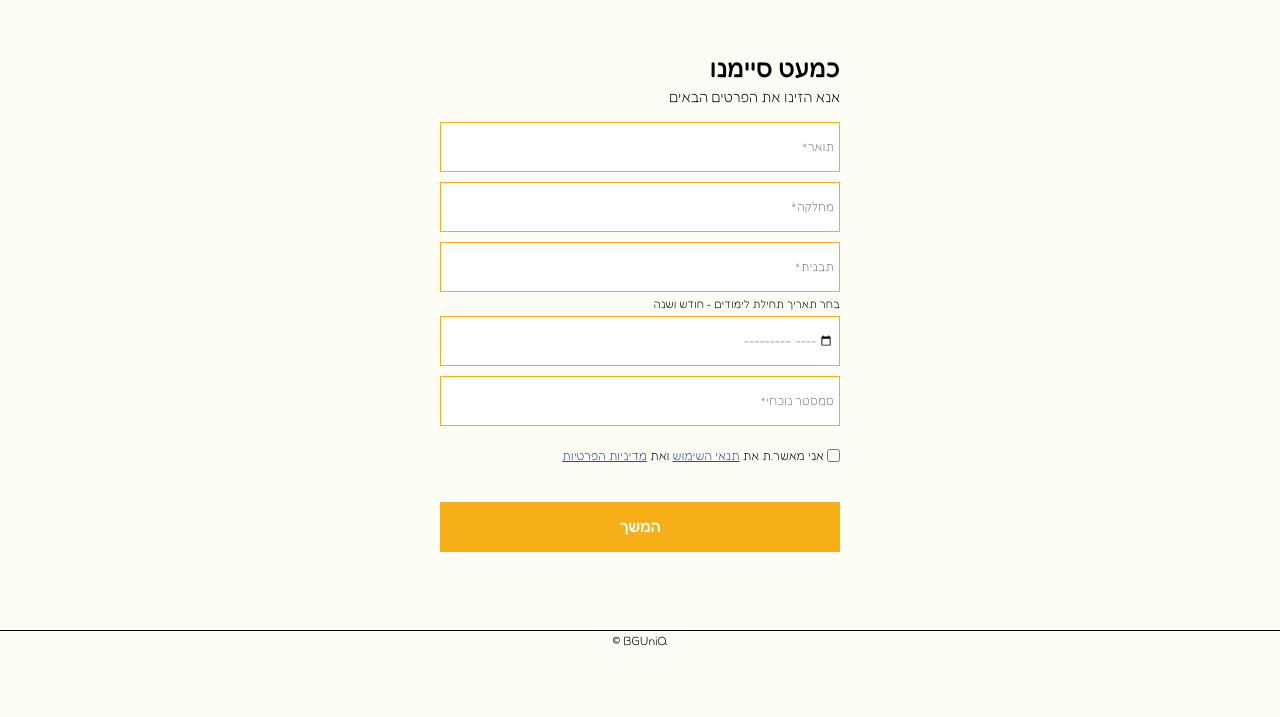
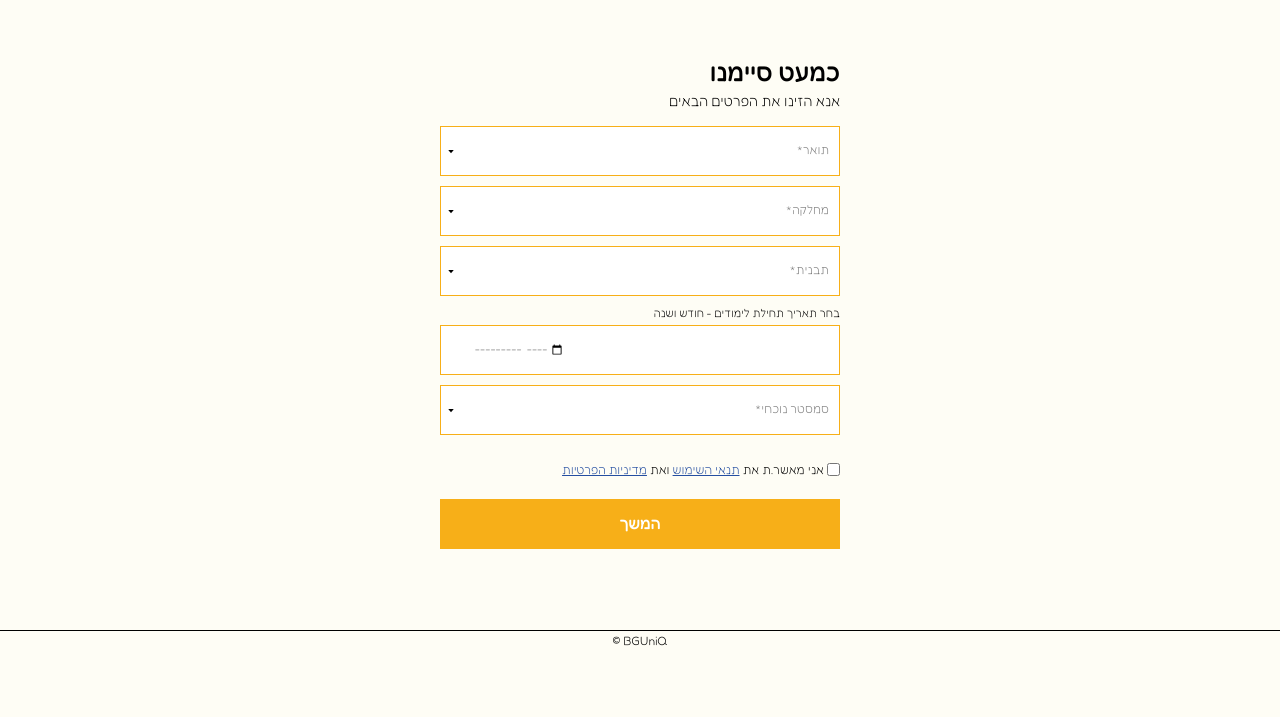
Before and after one commit to shirazshalev/group3, a Flask app: page /signin in a window 1280 px wide. Shown: the part 128-845 px from the top of the page. Run offline with Flask 3, Linux system fonts and the light colour scheme; parts of the project's set-up code (start-up, migrations or seed data) failed here and were passed over.

Commit message:
SignIn choice lists and content changed

```diff
--- a/BGUniQProject/pages/SignIn/Static/CSS/SignIn.css
+++ b/BGUniQProject/pages/SignIn/Static/CSS/SignIn.css
@@ -1,5 +1,7 @@
+/* ------------------------Titles and captions' Extra Design------------------------ */
 .welcomeSection {
     background-color: #FEFDF5;
+    padding: 0;
 }
 
 main {
@@ -16,10 +18,6 @@ main {
     width: 400px;
 }
 
-.welcomeSection {
-    padding: 0;
-}
-
 .pageTitle {
     font-size: 25px;
     font-weight: 500;
@@ -34,6 +32,7 @@ main {
     padding-bottom: 10px;
 }
 
+/* ------------------------Form & choiceLists by the User------------------------ */
 .formStyle {
     min-width: 400px;
 }
@@ -49,13 +48,23 @@ main {
     margin: 0 auto;
 }
 
-.multipleChoiceLists {
-    appearance: none;
-    -webkit-appearance: none;
-    -moz-appearance: none;
+.selectIcon {
+    width: 10px;
+    height: 10px;
+    padding-right: 5px;
+    position: absolute;
+    left: 5px;
+    transition: fill 0.3s ease;
 }
 
-.textBoxInput, .multipleChoiceLists {
+.academicYearAndMonth {
+    font-size: 11px;
+    font-weight: 300;
+    color: #000000;
+}
+
+/* --------------------------choiceLists Design-------------------------- */
+.btnSelect, .textBoxInput {
     color: #7E7E7E;
     background-color: #FFFFFF;
     font-family: 'Fredoka', Serif, serif;
@@ -66,21 +75,65 @@ main {
     width: 100%;
     height: 50px;
     max-width: 400px;
-    margin-top: 5px;
-    margin-bottom: 5px;
     border-radius: 0;
     border: 1px solid #f7af18;
     box-sizing: border-box;
     box-shadow: none;
-    padding-right: 5px;
+    padding-right: 10px;
+    margin-top: 5px;
+    margin-bottom: 10px;
+    display: flex;
+    align-items: center;
+    position: relative;
+    cursor: default;
 }
 
-.academicYearAndMonth {
+.theList {
+    position: absolute;
+    background-color: #FFFFFF;
+    display: flex;
+    flex-direction: column;
+    gap: 5px;
+    list-style-type: none;
+    border-radius: 4px;
+    border: 0.5px solid #7E7E7E;
+    box-shadow: 0 1px 3px rgba(0, 0, 0, 0.05);
+    max-height: 200px;
+    overflow-y: auto;
+    padding: 5px 15px 5px 0;
+    min-width: 300px;
+    margin: -9px 0 1px 5px;
+    z-index: 997;
+}
+
+.theList li.listItem {
+    direction: rtl;
     font-size: 11px;
     font-weight: 300;
+}
+
+.theList li.listItem:hover {
+    color: #F7aF18;
+    cursor: default;
+}
+
+.active {
+    background-color: #EEEEEE;
+}
+
+.hiddenList {
+    display: none;
+}
+
+.openList {
+    display: block;
+}
+
+.btnSelect.selected span {
     color: #000000;
 }
 
+/* --------------------------Checkbox Terms-------------------------- */
 .checkbox {
     display: flex;
     justify-content: flex-start;
@@ -95,6 +148,9 @@ main {
 .checkbox span:nth-of-type(2), .checkbox span:nth-of-type(4) {
     text-decoration: underline;
     color: #244ea1;
+}
+
+.checkbox span:nth-of-type(2) {
     cursor: pointer;
 }
 
--- a/BGUniQProject/pages/SignIn/Templates/SignIn.html
+++ b/BGUniQProject/pages/SignIn/Templates/SignIn.html
@@ -24,41 +24,96 @@
 
         <section class="userInput">
             <form class="formStyle" action="" method="GET">
-                <select class="multipleChoiceLists" name="degree">
-                    <option value="" disabled selected hidden>תואר*</option>
-                    <option class="listItem" value="ביולוגיה">ביולוגיה</option>
-                    <option class="listItem" value="הנדסת ביניין">הנדסת בניין</option>
-                    <option class="listItem" value="הנדסת חשמל">הנדסת חשמל</option>
-                    <option class="listItem" value="הנדסת מכונות">הנדסת מכונות</option>
-                    <option class="listItem" value="הנדסת תעשייה וניהול">הנדסת תעשייה וניהול</option>
-                    <option class="listItem" value="מדעי המחשב">מדעי המחשב</option>
-                    <option class="listItem" value="מתמטיקה">מתמטיקה</option>
-                    <option class="listItem" value="ניהול משאבי אנוש">ניהול משאבי אנוש</option>
-                    <option class="listItem" value="פסיכולוגיה">פסיכולוגיה</option>
-                    <option class="listItem" value="פסיכולוגיה וניהול">פסיכולוגיה וניהול</option>
-                    <option class="listItem" value="רפואה">רפואה</option>
-                </select>
-                <select class="multipleChoiceLists" name="department">
-                    <option value="" disabled selected hidden>מחלקה*</option>
-                    <option class="listItem" value="הנדסת ביניין">הנדסת בניין</option>
-                    <option class="listItem" value="הנדסת חשמל">הנדסת חשמל</option>
-                    <option class="listItem" value="הנדסת מכונות">הנדסת מכונות</option>
-                    <option class="listItem" value="הנדסת תעשייה וניהול">הנדסת תעשייה וניהול</option>
-                </select>
-                <select class="multipleChoiceLists" name="template">
-                    <option value="" disabled selected hidden>תבנית*</option>
-                    <option class="listItem" value="תבנית א">תבנית א</option>
-                    <option class="listItem" value="תבנית ב">תבנית ב</option>
-                    <option class="listItem" value="גמיש.ה">גמיש</option>
-                </select>
+                <div class="degrees">
+                    <div class="btnSelect">
+                        <span>תואר*</span>
+                        <img src="{{url_for('static', filename='SVG/triangle-down.svg')}}" class="selectIcon">
+                    </div>
+                    <div class="choiceLists hiddenList">
+                        <ul class="theList">
+                            <li class="listItem" data-value="01">01 - תואר ראשון</li>
+                            <li class="listItem" data-value="02">02 - תואר שני</li>
+                            <li class="listItem" data-value="03">03 - תואר שלישי</li>
+                            <li class="listItem" data-value="04">04 - תעודת הוראה</li>
+                            <li class="listItem" data-value="05">05 - לא לתואר</li>
+                            <li class="listItem" data-value="06">06 - תעודת הסמכה</li>
+                        </ul>
+                    </div>
+                    <input type="hidden" name="degree">
+                </div>
+
+                <div class="departments">
+                    <div class="btnSelect">
+                        <span>מחלקה*</span>
+                        <img src="{{url_for('static', filename='SVG/triangle-down.svg')}}" class="selectIcon">
+                    </div>
+                    <div class="choiceLists hiddenList">
+                        <ul class="theList">
+                            <li class="listItem" data-value="117">117 - ניהול משאבי אנוש</li>
+                            <li class="listItem" data-value="122">122 - ספרות עברית</li>
+                            <li class="listItem" data-value="123">123 - לשון עברית</li>
+                            <li class="listItem" data-value="124">124 - לימודי המזרח התיכון</li>
+                            <li class="listItem" data-value="125">125 - ההיסטוריה של עם ישראל</li>
+                            <li class="listItem" data-value="140">140 - המחלקה למתמטיקה</li>
+                            <li class="listItem" data-value="141">141 - מדעי ההתנהגות</li>
+                            <li class="listItem" data-value="142">142 - כלכלה</li>
+                            <li class="listItem" data-value="143">143 - סטטיסטיקה</li>
+                            <li class="listItem" data-value="144">144 - עבודה סוציאלית</li>
+                            <li class="listItem" data-value="146">146 - מדעי המחשב</li>
+                            <li class="listItem" data-value="147">147 - לימודים רב תחומיים</li>
+                            <li class="listItem" data-value="364">364 - הנדסת תעשיה וניהול</li>
+                            <li class="listItem" data-value="365">365 - הנדסת חומרים</li>
+                            <li class="listItem" data-value="366">366 - הנדסה גרעינית</li>
+                            <li class="listItem" data-value="367">367 - הנדסה ביו-רפואית</li>
+                            <li class="listItem" data-value="369">369 - הנדסת ביוטכנולוגיה</li>
+                            <li class="listItem" data-value="371">371 - הנדסת מערכות תקשורת</li>
+                            <li class="listItem" data-value="372">372 - הנדסת מערכות מידע</li>
+                            <li class="listItem" data-value="373">373 - הנדסת תכנה</li>
+                            <li class="listItem" data-value="374">374 - הנדסת בניין</li>
+                            <li class="listItem" data-value="376">376 - הנדסה סביבתית</li>
+                            <li class="listItem" data-value="381">381 - הנדסת מחשבים</li>
+                            <li class="listItem" data-value="382">382 - הנדסת נתונים</li>
+                            <li class="listItem" data-value="383">383 - הנדסת מערכות</li>
+                            <li class="listItem" data-value="391">391 - ניהול מלונאות ותיירות</li>
+                        </ul>
+                    </div>
+                    <input type="hidden" name="department">
+                </div>
+
+                <div class="templates">
+                    <div class="btnSelect">
+                        <span>תבנית*</span>
+                        <img src="{{url_for('static', filename='SVG/triangle-down.svg')}}" class="selectIcon">
+                    </div>
+                    <div class="choiceLists hiddenList">
+                        <ul class="theList">
+                            <li class="listItem" data-value="A">תבנית א</li>
+                            <li class="listItem" data-value="B">תבנית ב</li>
+                            <li class="listItem" data-value="flexible">גמיש</li>
+                        </ul>
+                    </div>
+                    <input type="hidden" name="template">
+                </div>
+
                 <p class="academicYearAndMonth">בחר תאריך תחילת לימודים - חודש ושנה</p>
                 <input class="textBoxInput" type="month" name="AcademicYearAndMonth" placeholder="תאריך תחילת לימודים*">
-                <select class="multipleChoiceLists" name="currentSemester">
-                    <option value="" disabled selected hidden>סמסטר נוכחי*</option>
-                    <option class="listItem" value="סמסטר א׳">סמסטר א</option>
-                    <option class="listItem" value="סמסטר ב׳">סמסטר ב</option>
-                    <option class="listItem" value="סמסטר קיץ">סמסטר קיץ</option>
-                </select></br></br>
+
+                <div class="currentSemester">
+                    <div class="btnSelect">
+                        <span>סמסטר נוכחי*</span>
+                        <img src="{{url_for('static', filename='SVG/triangle-down.svg')}}" class="selectIcon">
+                    </div>
+                    <div class="choiceLists hiddenList">
+                        <ul class="theList">
+                            <li class="listItem" data-value="autumn">סמסטר א</li>
+                            <li class="listItem" data-value="spring">סמסטר ב</li>
+                            <li class="listItem" data-value="summer">סמסטר קיץ</li>
+                        </ul>
+                    </div>
+                    <input type="hidden" name="semester">
+                </div>
+
+                </br>
                 <section class="checkbox">
                     <input class="conditionsCheckbox" type="checkbox" name="conditionsCheckbox">
                     <span>&nbsp;אני מאשר.ת את&nbsp;</span>
@@ -177,7 +232,7 @@
                         </div>
                     </div>
                 </section>
-                </br></br>
+                </br>
                 <input class="mainButton" type="submit" name="Login" value="המשך">
             </form>
         </section>
```
Also changed, not shown: BGUniQProject/pages/SignIn/Static/JS/SignIn.js (+43 -20 lines), BGUniQProject/pages/SignInPersonalDetails/Templates/SignInPersonalDetails.html (+6 -10 lines).
